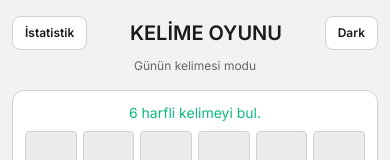
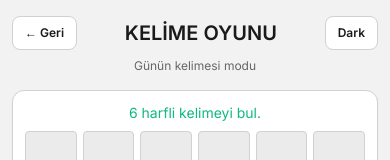
Before and after one commit to zumergurlen/wordle-tr-6, a React (Vite) app: page / in a window 390 px wide. Both pictures are taken after a click on the button "Oyuna Başla". Shown: the top 160 px of the page. Built offline with nearby package versions, Linux system fonts and the light colour scheme.

Commit message:
Add mobile back button to return to home screen

```diff
--- a/src/App.tsx
+++ b/src/App.tsx
@@ -372,12 +372,34 @@ export default function App() {
     setMessage(`${wordLength} harfli kelimeyi bul.`);
   }
 
+  function goBackHome() {
+    if (challengeWord) {
+      window.location.href = `${window.location.origin}${window.location.pathname}`;
+      return;
+    }
+    setHasStarted(false);
+    setChallengeOpen(false);
+    setGuesses([]);
+    setCurrentGuess("");
+    resultSavedRef.current = false;
+    setMessage(`${wordLength} harfli kelimeyi bul.`);
+  }
+
   const winRate = stats.played ? Math.round((stats.wins / stats.played) * 100) : 0;
 
   return (
     <main className="mx-auto flex min-h-screen w-full max-w-md flex-col gap-4 bg-[hsl(var(--bg))] px-3 pb-[max(env(safe-area-inset-bottom),12px)] pt-4 text-[hsl(var(--text))] sm:px-4">
       <header className="space-y-2 text-center">
         <div className="flex items-center justify-between gap-2">
+          {hasStarted ? (
+            <button
+              type="button"
+              onClick={goBackHome}
+              className="rounded-lg border border-[hsl(var(--stroke))] bg-[hsl(var(--surface))] px-3 py-2 text-xs font-semibold"
+            >
+              ← Geri
+            </button>
+          ) : (
             <button
               type="button"
               onClick={() => setStatsOpen(true)}
@@ -385,6 +407,7 @@ export default function App() {
             >
               İstatistik
             </button>
+          )}
           <h1 className="text-xl font-bold sm:text-2xl">KELİME OYUNU</h1>
           <button
             type="button"
```
Also changed, not shown: 4 other files (tests, documents, lock files or other folders). Lines whose indentation alone changed are shown as unchanged.
